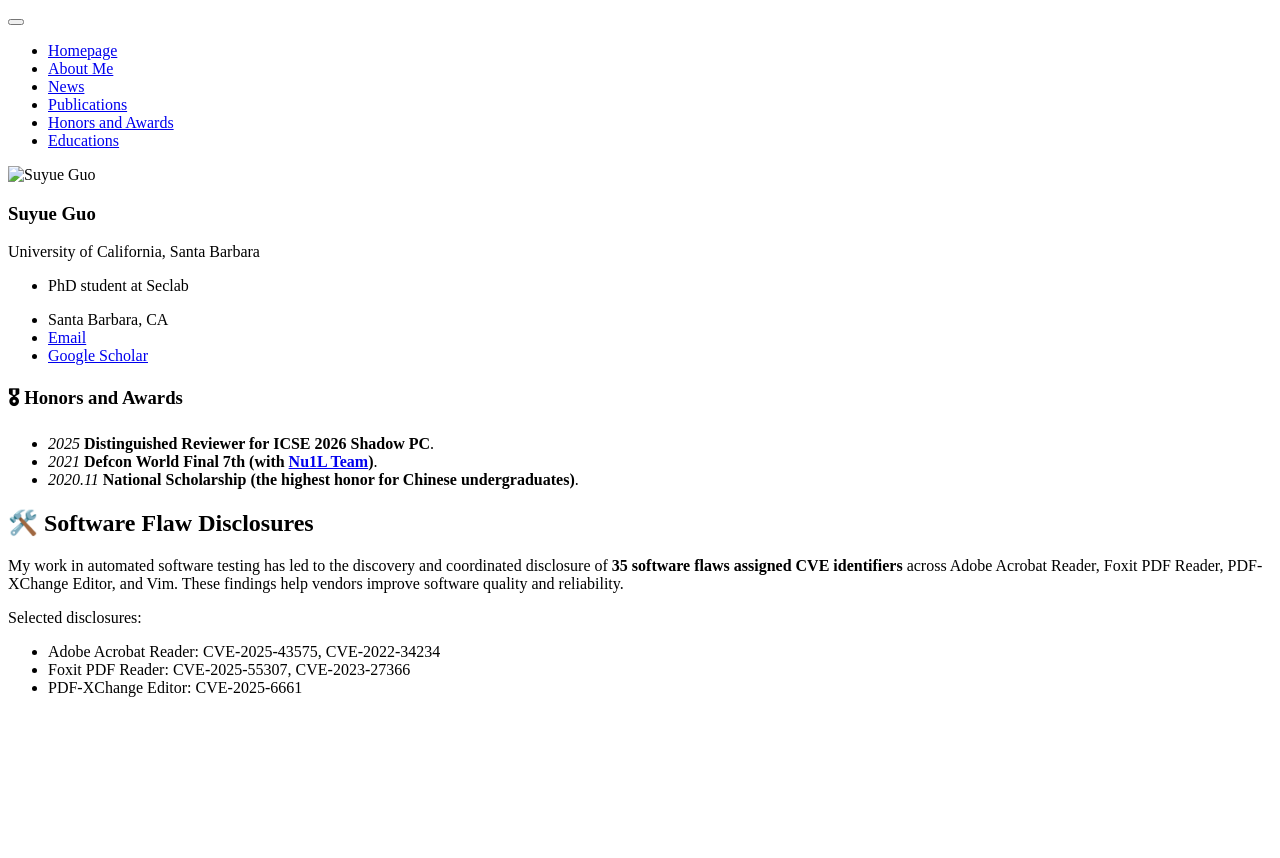
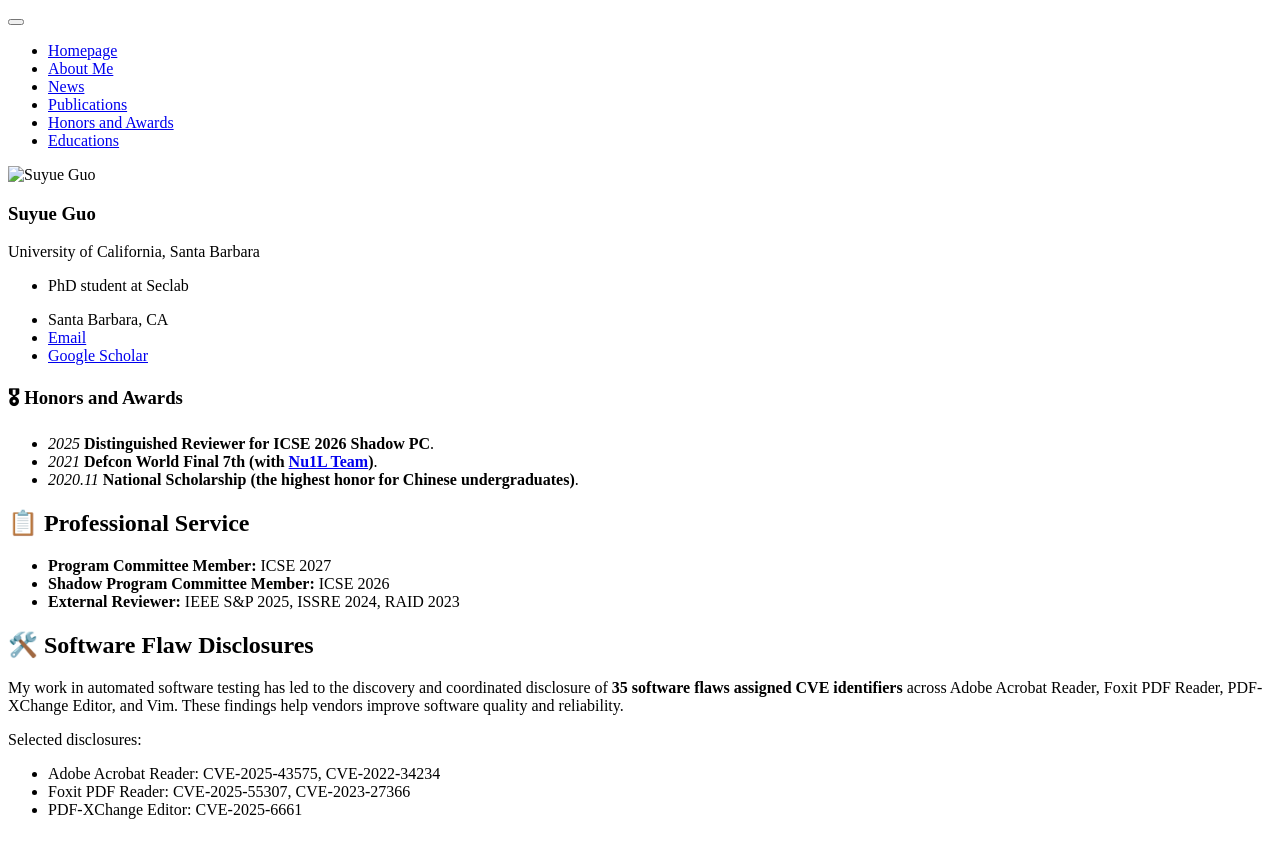
Before and after one commit to SuyueGuo/SuyueGuo.github.io, a Jekyll site: the page built from _pages/includes/honers.md, in a window 1280 px wide. Shown: the top 858 px of the page. Built offline with Jekyll 4.4.1, drawn with Linux system fonts in a browser that asks for light colours; our own code applies the rules of GitHub Pages for plain Markdown files.

Commit message:
add service

```diff
--- a/_pages/includes/honers.md
+++ b/_pages/includes/honers.md
@@ -2,6 +2,13 @@
 - *2025* **Distinguished Reviewer for ICSE 2026 Shadow PC**.
 - *2021* **Defcon World Final 7th (with [Nu1L Team](https://www.nu1l.com/))**.
 - *2020.11* **National Scholarship (the highest honor for Chinese undergraduates)**.
+
+
+## 📋 Professional Service
+
+- **Program Committee Member:** ICSE 2027
+- **Shadow Program Committee Member:** ICSE 2026
+- **External Reviewer:** IEEE S&P 2025, ISSRE 2024, RAID 2023
 
 
 
```
